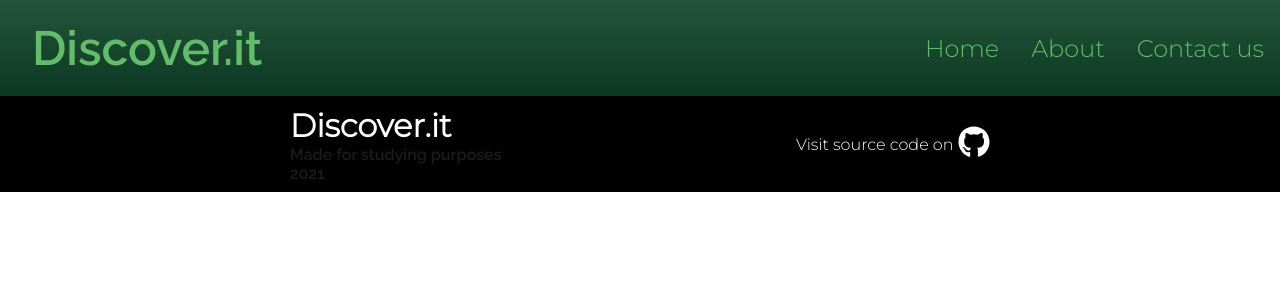
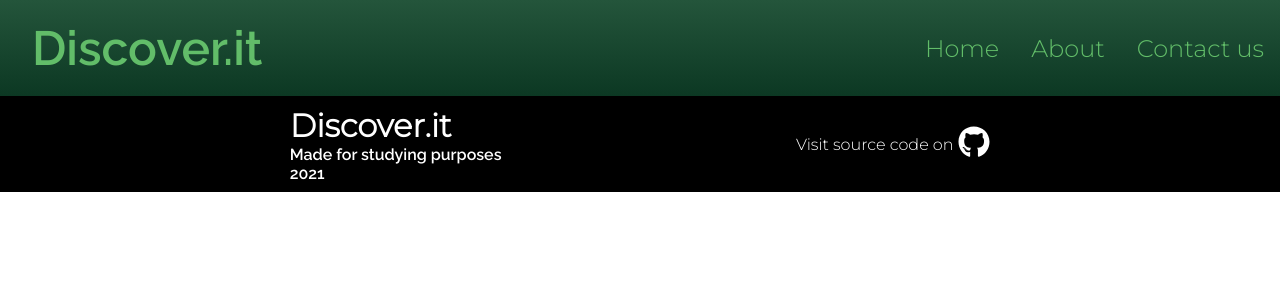
Before and after one commit to caetano-dev/Discover.it, a React (Create React App) app: page /Contact-us in a window 1280 px wide. Shown: the top 300 px of the page. Built offline with nearby package versions, Linux system fonts and the light colour scheme.

Commit message:
Text color

```diff
--- a/src/styles/components/Footer.module.css
+++ b/src/styles/components/Footer.module.css
@@ -5,6 +5,11 @@
   justify-content: space-evenly;
   height: 6rem;
   font-family: Raleway;
+}
+.Footer p,
+h1,
+span,
+a {
   color: white;
 }
 .Footer span {
@@ -22,7 +27,7 @@
 @media only screen and (max-width: 1000px) {
   .Footer span {
     font-family: Montserrat;
-    font-size: .8rem;
+    font-size: 0.8rem;
   }
   .GithubContainer span {
     padding: 0.3rem;
```
